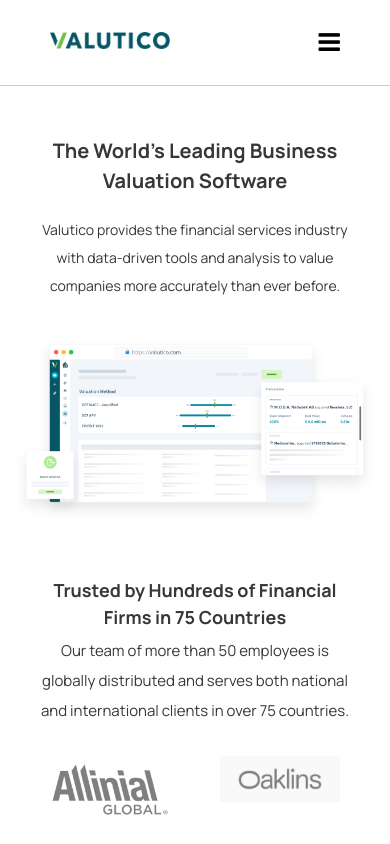
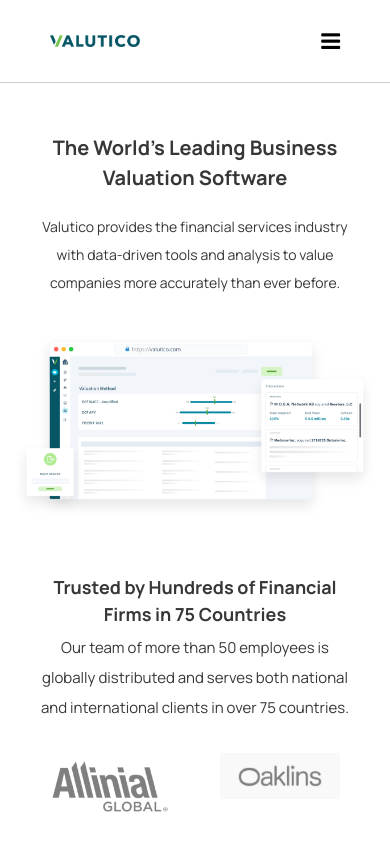
Before and after one commit to Degreatmighty/vaulticoProject, a plain HTML site: page index.html in a window 390 px wide. Shown: the top 844 px of the page. Drawn offline with nearby package versions, Linux system fonts and the light colour scheme.

Commit message:
Adjusted the hambruger icons

```diff
--- a/css/main.css
+++ b/css/main.css
@@ -28,14 +28,14 @@
 }
 
 #hamburgerOpen {
-    font-size: 25px;
+    font-size: 22px;
     display: none;
     cursor: pointer;
     color: #000 !important;
 }
 
 #hamburgerClose {
-    font-size: 25px;
+    font-size: 22px;
     display: none;
     cursor: pointer;
     color: #000 !important;
--- a/css/mediaquery.css
+++ b/css/mediaquery.css
@@ -47,6 +47,10 @@
 /* === for  TABLET devices === */
 
 @media (max-width:768px){
+    .logo img {
+        width: 110px;
+    }
+
     .heroContents {
         width: 500px;
     }
@@ -108,6 +112,10 @@
 /* === for  MOBILE devices === */
 
 @media (max-width: 740px) {
+    .logo img {
+        width: 90px;
+    }
+
     header .nav {
         display: none;
     }
```
